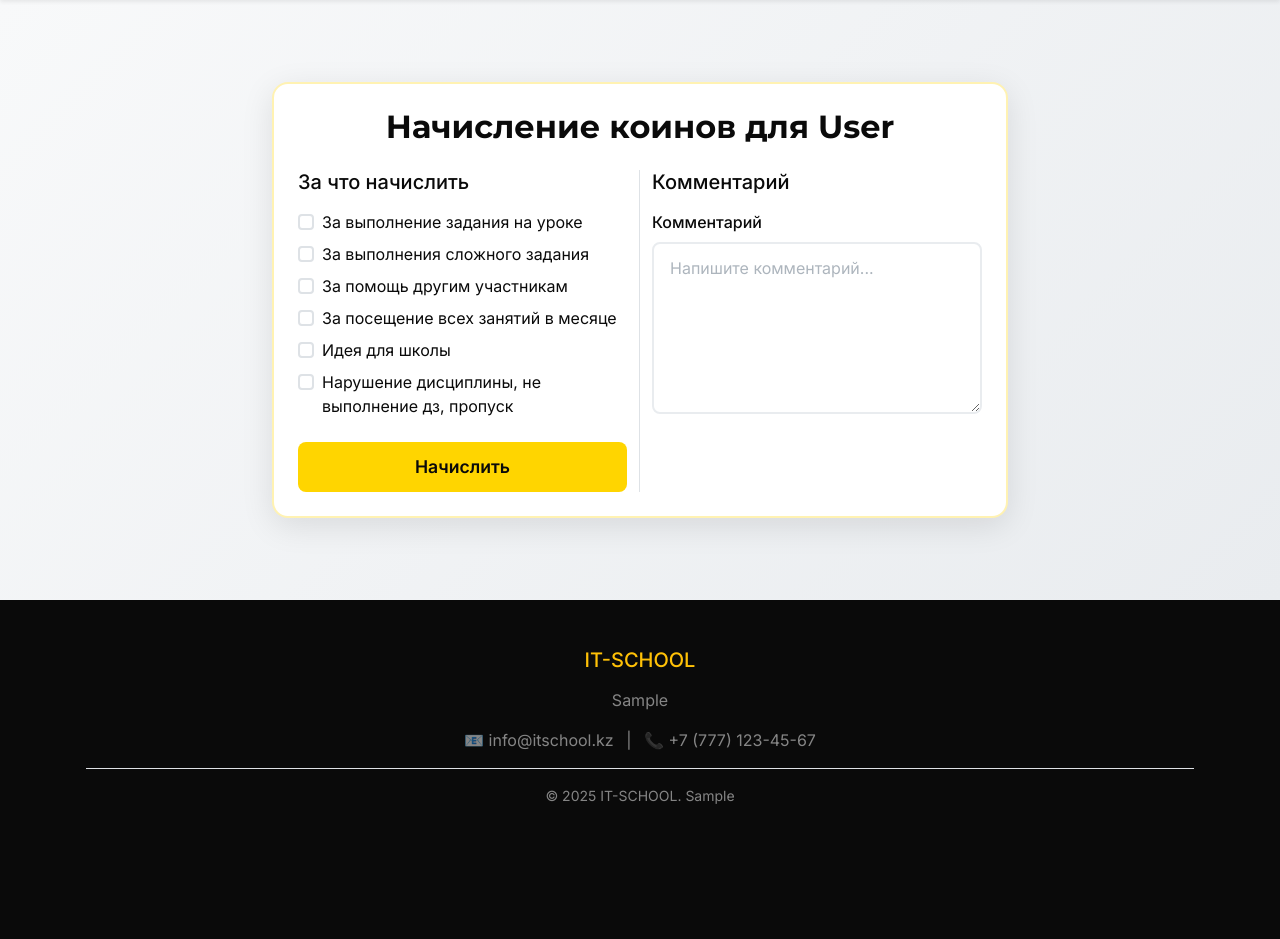
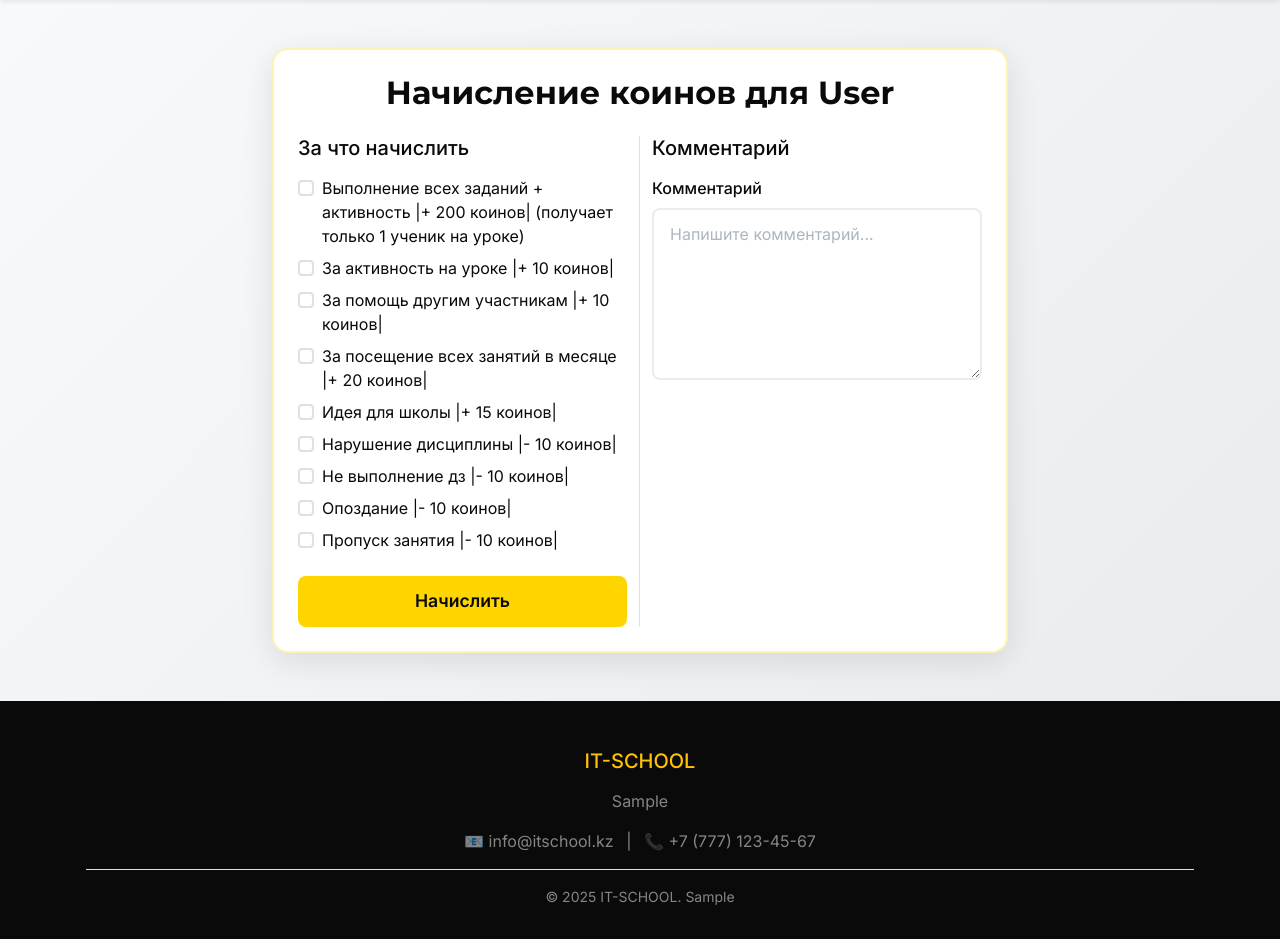
Before and after one commit to AresGamePlan/site-itschool, a Flask app: template templates/teacher/addCoins.html in a window 1280 px wide. Shown: the part 56-995 px from the top of the page. Before the commit the page ends 860 px from the top, so only its background shows below. Run offline with Flask 3, Linux system fonts and the light colour scheme; tables that the repository leaves empty hold one stand-in row (values such as "Sample post"); the template is opened without the code that fills it: values that come from a table or form of the project are taken from there, most other values are stand-ins (such as "Sample title", 1, 10 or a date in 2020); parts of the project's set-up code (start-up, migrations or seed data) failed here and were passed over.

Commit message:
Изменена система поощрения учеников добавлены новые параметры

```diff
--- a/forms/teacher_forms.py
+++ b/forms/teacher_forms.py
@@ -8,12 +8,16 @@
 class AddCoinsForm(FlaskForm):
     student_id = IntegerField()
     group_id = IntegerField()
-    lesson = BooleanField("За выполнение задания на уроке")
-    hard_lesson = BooleanField("За выполнения сложного задания")
-    help_other = BooleanField("За помощь другим участникам")
-    visit_all_lesson = BooleanField("За посещение всех занятий в месяце")
-    idea_for_school = BooleanField("Идея для школы")
-    breach_on_lesson = BooleanField("Нарушение дисциплины, не выполнение дз, пропуск")
+    all_lesson = BooleanField("Выполнение всех заданий + активность |+ 200 коинов| (получает только 1 ученик на уроке)")
+    noall_lesson = BooleanField("Выполнение не все задачи запланированные на урок |+ 20 коинов|")
+    activity_on_lesson = BooleanField("За активность на уроке |+ 10 коинов|")
+    help_other = BooleanField("За помощь другим участникам |+ 10 коинов|")
+    visit_all_lesson = BooleanField("За посещение всех занятий в месяце |+ 20 коинов|")
+    idea_for_school = BooleanField("Идея для школы |+ 15 коинов|")
+    discipline_mistake = BooleanField("Нарушение дисциплины |- 10 коинов|")
+    no_completed_homework = BooleanField("Не выполнение дз |- 10 коинов|")
+    lateness = BooleanField("Опоздание |- 10 коинов|")
+    absence = BooleanField("Пропуск занятия |- 10 коинов|")
 
     comment = TextAreaField("Комментарий")
 
--- a/templates/teacher/addCoins.html
+++ b/templates/teacher/addCoins.html
@@ -23,13 +23,13 @@
                                 <h5 class="mb-3">За что начислить</h5>
 
                                 <div class="form-check mb-2">
-                                    {{ form.lesson.label(class = "form-check-label", for = "lesson")}}
-                                    {{ form.lesson(class="form-check-input", id="lesson") }}
+                                    {{ form.all_lesson.label(class = "form-check-label", for = "all_lesson")}}
+                                    {{ form.all_lesson(class="form-check-input", id="all_lesson") }}
                                 </div>
 
                                 <div class="form-check mb-2">
-                                    {{ form.hard_lesson.label(class = "form-check-label", for = "hard_lesson")}}
-                                    {{ form.hard_lesson(class="form-check-input", id="hard_lesson") }}
+                                    {{ form.activity_on_lesson.label(class = "form-check-label", for = "activity_on_lesson")}}
+                                    {{ form.activity_on_lesson(class="form-check-input", id="activity_on_lesson") }}
                                 </div>
 
                                 <div class="form-check mb-2">
@@ -48,8 +48,23 @@
                                 </div>
 
                                 <div class="form-check mb-2">
-                                    {{ form.breach_on_lesson.label(class = "form-check-label", for = "breach_on_lesson")}}
-                                    {{ form.breach_on_lesson(class="form-check-input", id="breach_on_lesson") }}
+                                    {{ form.discipline_mistake.label(class = "form-check-label", for = "discipline_mistake")}}
+                                    {{ form.discipline_mistake(class="form-check-input", id="discipline_mistake") }}
+                                </div>
+
+                                <div class="form-check mb-2">
+                                    {{ form.no_completed_homework.label(class = "form-check-label", for = "no_completed_homework")}}
+                                    {{ form.no_completed_homework(class="form-check-input", id="no_completed_homework") }}
+                                </div>
+
+                                <div class="form-check mb-2">
+                                    {{ form.lateness.label(class = "form-check-label", for = "lateness")}}
+                                    {{ form.lateness(class="form-check-input", id="lateness") }}
+                                </div>
+
+                                <div class="form-check mb-2">
+                                    {{ form.absence.label(class = "form-check-label", for = "absence")}}
+                                    {{ form.absence(class="form-check-input", id="absence") }}
                                 </div>
 
                                 <div class="mt-4">
```
Also changed, not shown: views/teacher.py (+8 -4 lines), 1 other file.
